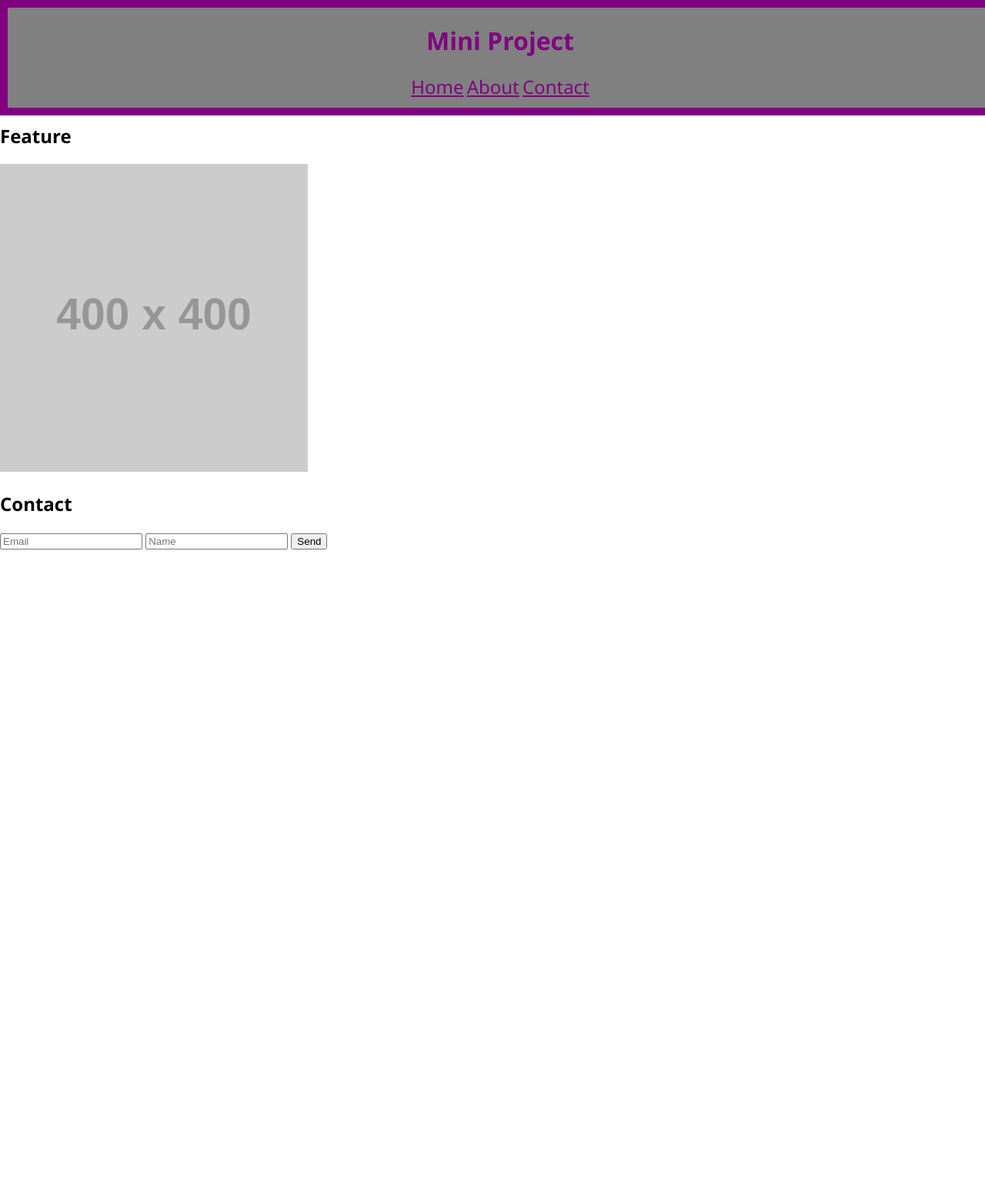
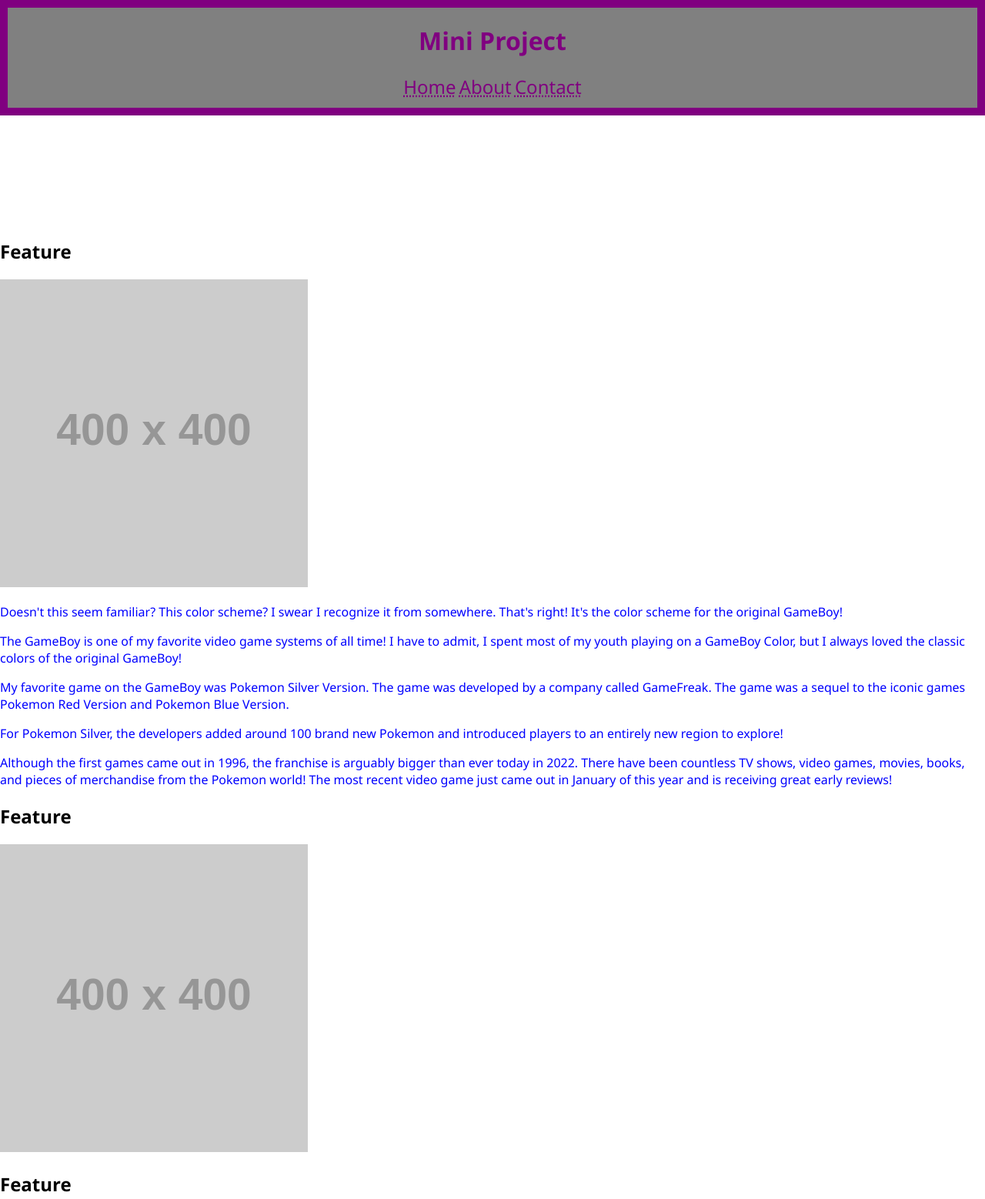
Before and after one commit to Sean-Duiser/mini-project-01, a plain HTML site: page index.html in a window 1280 px wide. Shown: the top 1558 px of the page at 77% size. Before the commit the page ends 800 px from the top, so only its background shows below. Drawn offline with Linux system fonts and the light colour scheme; placeholder pictures from the web are drawn by us.

Commit message:
added 2 more feature images, body content, and enabled a jump to the contact form when you click contact in the nav

```diff
--- a/index.html
+++ b/index.html
@@ -13,18 +13,29 @@
         <nav>
             <a href="#">Home</a>
             <a href="#">About</a>
-            <a href="#">Contact</a>
+            <a href="#form">Contact</a>
         </nav>
     </header>
     <main>
         <h2>Feature</h2>
         <img src="https://via.placeholder.com/400" alt="placeholder" />
+        <p>Doesn't this seem familiar? This color scheme? I swear I recognize it from somewhere. That's right! It's the color scheme for the original GameBoy!</p>
+        <p>The GameBoy is one of my favorite video game systems of all time! I have to admit, I spent most of my youth playing on a GameBoy Color, but I always loved the classic colors of the original GameBoy!</p>
+        <p>My favorite game on the GameBoy was Pokemon Silver Version. The game was developed by a company called GameFreak. The game was a sequel to the iconic games Pokemon Red Version and Pokemon Blue Version.</p>
+        <p>For Pokemon Silver, the developers added around 100 brand new Pokemon and introduced players to an entirely new region to explore!</p>
+        <p>Although the first games came out in 1996, the franchise is arguably bigger than ever today in 2022. There have been countless TV shows, video games, movies, books, and pieces of merchandise from the Pokemon world! The most recent video game just came out in January of this year and is receiving great early reviews!</p>
     </main>
+        <h2>Feature</h2>
+            <img src="https://via.placeholder.com/400" alt="placeholder" />
+        <h2>Feature</h2>
+            <img src="https://via.placeholder.com/400" alt="placeholder" />
+    <a id="form">
     <form>
         <h2>Contact</h2>
         <input type="email" placeholder="Email" />
         <input type="text" placeholder="Name" />
         <button type="submit">Send</button>
     </form>
+    </a>
 </body>
 </html>
--- a/style.css
+++ b/style.css
@@ -1,3 +1,7 @@
+html, * {
+    box-sizing: border-box;
+}
+
 html, body {
     font-family:'Segoe UI', Tahoma, Geneva, Verdana, sans-serif;
     margin: 0;
@@ -6,6 +10,8 @@ html, body {
 a {
     font-size: 24px;
     color: purple;
+    text-decoration:underline;
+    text-decoration-style: dotted;
 }
 
 h1 {
@@ -16,8 +22,8 @@ header {
     border: solid purple 10px;
     text-align: center;
     background-color: grey;
-    position: fixed;
-    height: 130px;
+    position: sticky;
+    height: 150px;
     width: 100%;
     margin: 0;
     top: 0;
@@ -26,3 +32,7 @@ header {
 main {
     margin-top: 160px;
 }
+
+p {
+    color: blue
+}
```
